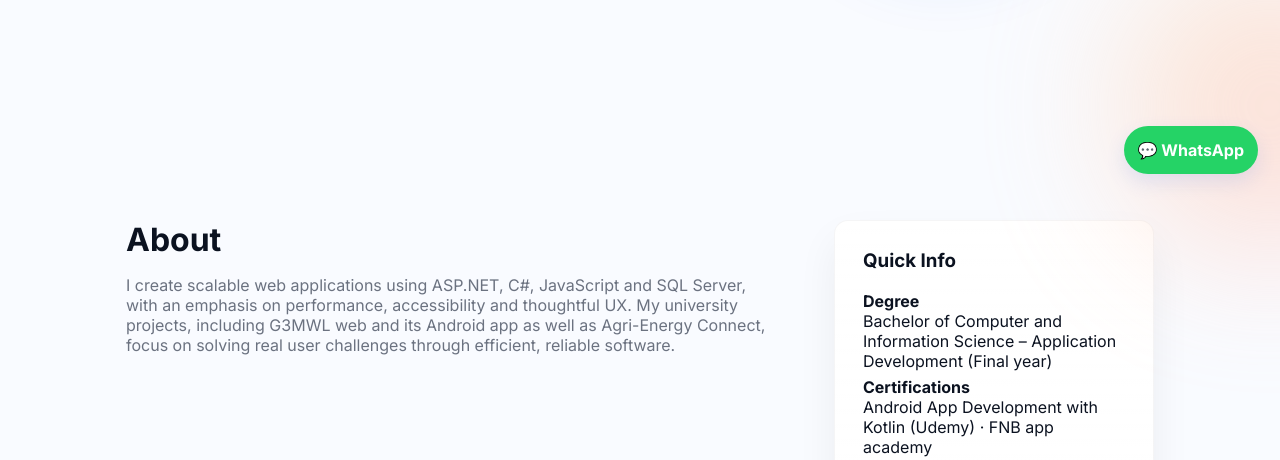
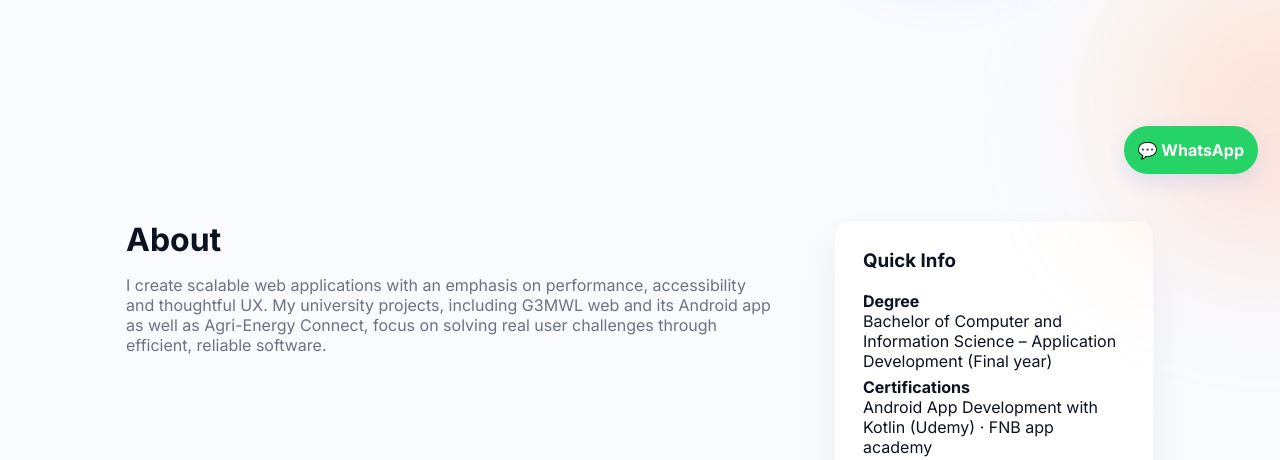
Before and after one commit to lehlogonolo-alt/hlogi-portfolio, a plain HTML site: page Hlogi Makwela Portfolio/index.html in a window 1280 px wide. Shown: the part 604-1064 px from the top of the page. Drawn offline with Linux system fonts and the light colour scheme.

Commit message:
Updated index.js

```diff
--- a/Hlogi Makwela Portfolio/index.html
+++ b/Hlogi Makwela Portfolio/index.html
@@ -144,7 +144,7 @@
       <div class="inner">
         <div style="flex:1">
           <h2 class="reveal">About</h2>
-          <p class="lead-muted reveal">I create scalable web applications using ASP.NET, C#, JavaScript and SQL Server, with an emphasis on performance, accessibility and thoughtful UX. My university projects, including G3MWL web and its  Android app as well as  Agri-Energy Connect, focus on solving real user challenges through efficient, reliable software.</p>
+          <p class="lead-muted reveal">I create scalable web applications with an emphasis on performance, accessibility and thoughtful UX. My university projects, including G3MWL web and its  Android app as well as  Agri-Energy Connect, focus on solving real user challenges through efficient, reliable software.</p>
         </div>
         <div style="width:320px" class="reveal">
           <div class="contact-card">
```
